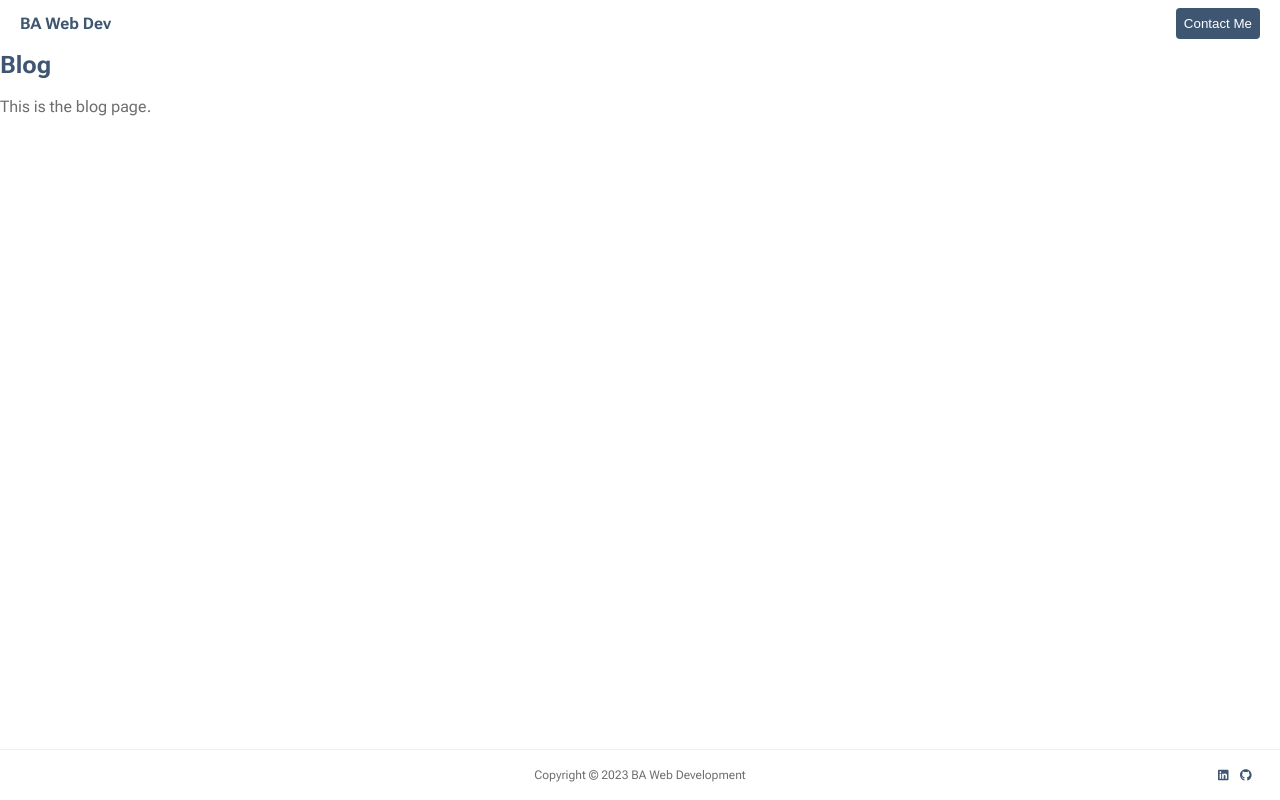
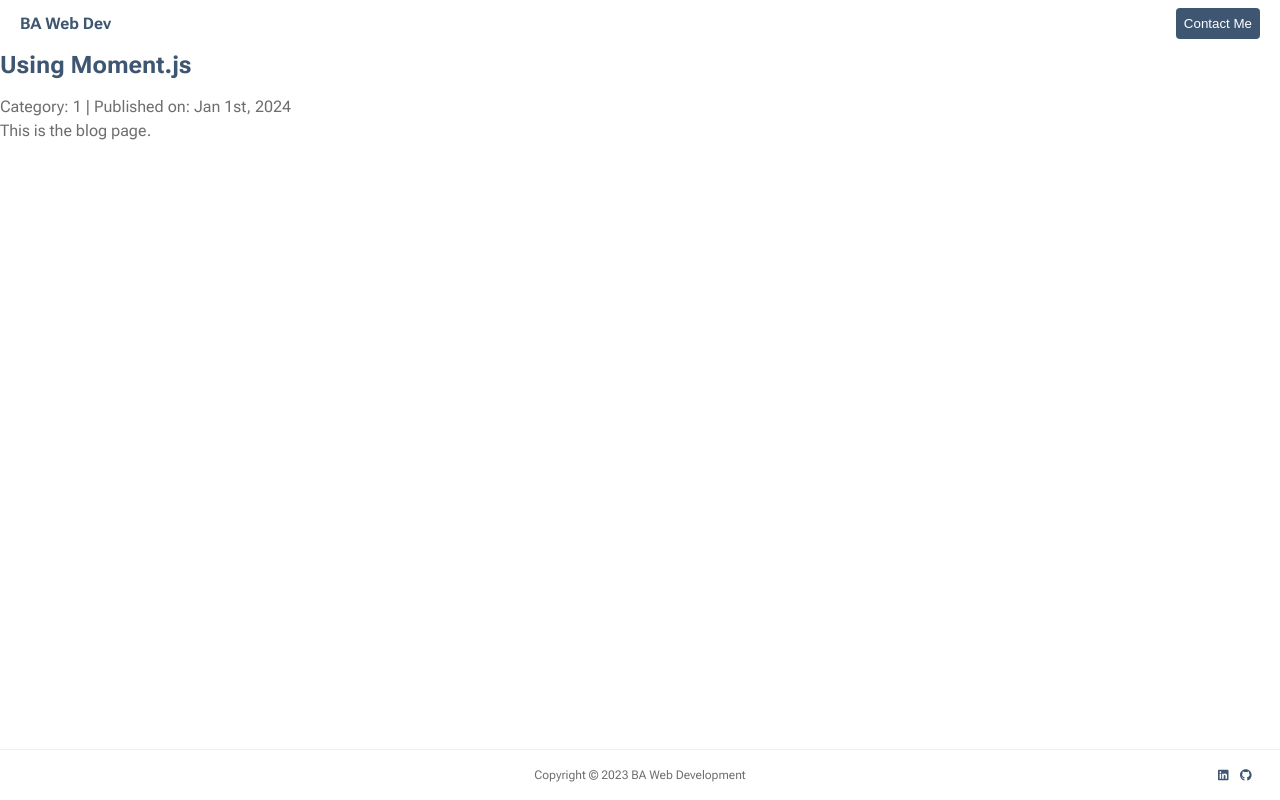
Before and after one commit to billadams/billadamswebdev, a Next.js app: page /blog/1/1 in a window 1280 px wide. Built offline with nearby package versions, Linux system fonts and the light colour scheme.

Commit message:
Blog updates

```diff
--- a/src/app/blog/[category]/[slug]/page.tsx
+++ b/src/app/blog/[category]/[slug]/page.tsx
@@ -1,14 +1,24 @@
 import React from 'react';
 import { Metadata } from 'next';
+
+export const runtime = 'experimental-edge';
 
 export const metadata: Metadata = {
   title: 'Bill Adams Web Dev - Blog',
 };
 
-export default function Page() {
+export default function Page({
+  params,
+}: {
+  params: { category: string; slug: string };
+}) {
   return (
     <main>
-      <h1>Blog</h1>
+      <hgroup>
+        <h1>Using Moment.js</h1>
+        <p>Category: {params.category} | Published on: Jan 1st, 2024</p>
+      </hgroup>
+
       <p>This is the blog page.</p>
     </main>
   );
```
Also changed, not shown: 2 other files (tests, documents, lock files or other folders).
